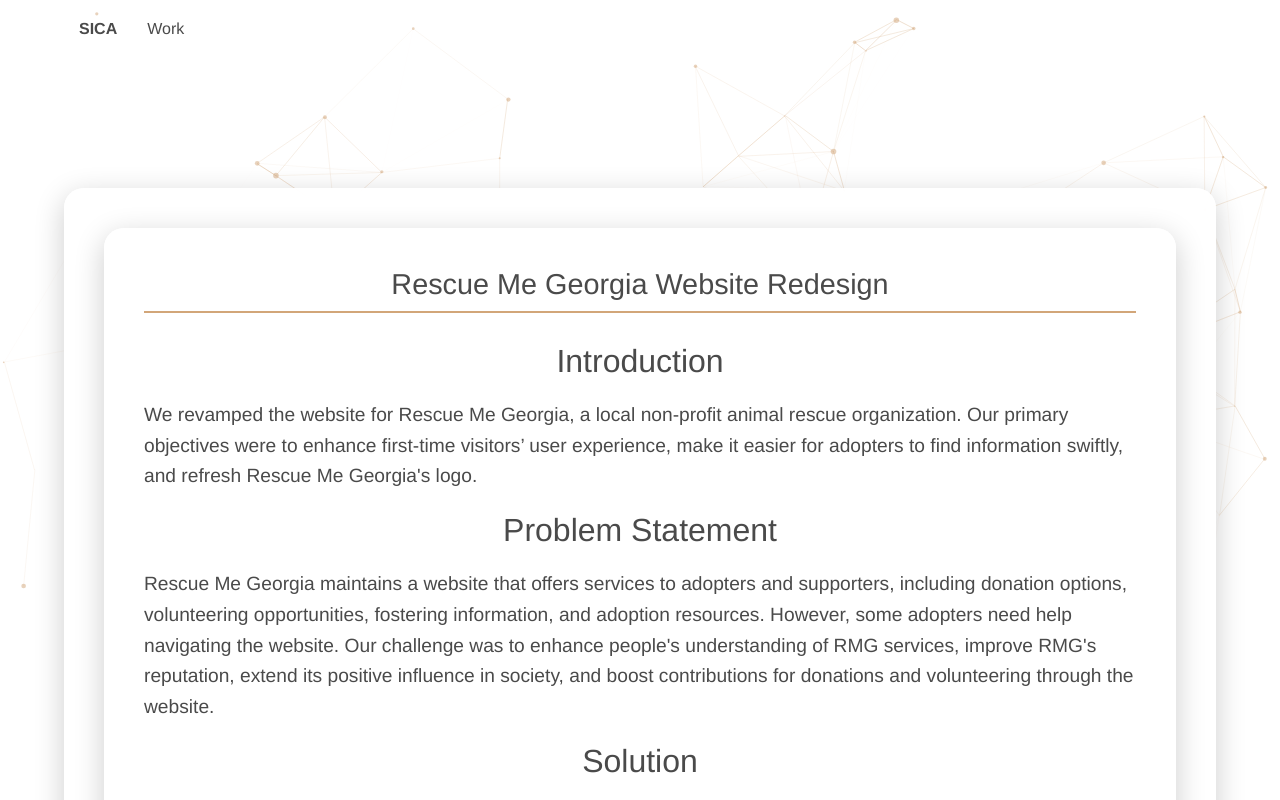
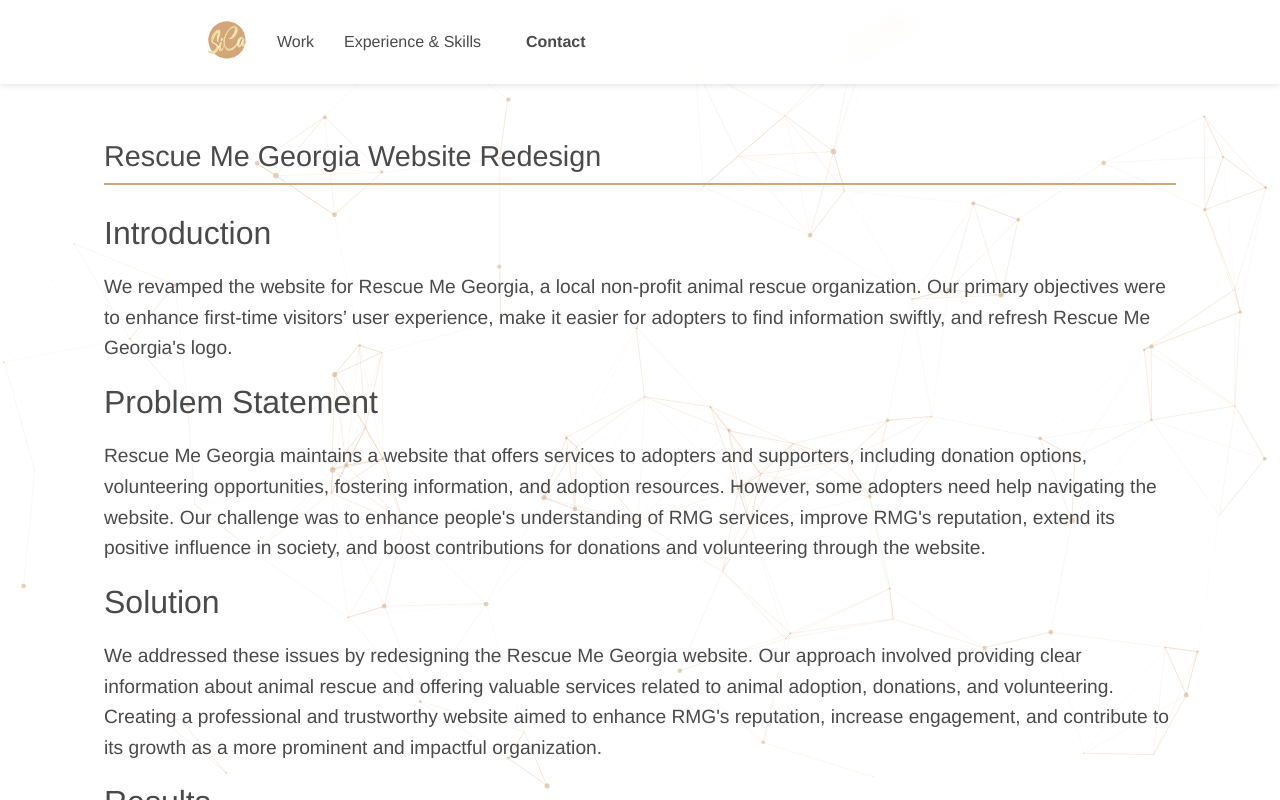
Before and after one commit to jessicaliu42/SicaPortfolio, a plain HTML site: page caseStudy.html in a window 1280 px wide. Drawn offline with nearby package versions, Linux system fonts and the light colour scheme; a web font is replaced by a local one.

Commit message:
update css

```diff
--- a/caseStudy.html
+++ b/caseStudy.html
@@ -21,6 +21,14 @@
             transition: background 0.5s ease;
             overflow: auto;
         }
+        /* Morandi Color Palette */
+        :root {
+            --morandi-dark-gray: #4a4a4a;
+            --morandi-gold: #d2a679;
+            --morandi-darker-gold: #b8905f;
+            --morandi-light-gray: #ece2d0;
+            --morandi-mid-gray: #cfc8bc;
+        }
         #particles-js {
             position: fixed;
             width: 100%;
@@ -30,41 +38,44 @@
             z-index: -1;
         }
         .nav-bar {
-            width: 90%;
-            max-width: 1200px;
-            margin: 20px auto;
+            width: 100%;
+            padding: 20px 15%;
             display: flex;
             justify-content: flex-start;
             align-items: center;
             z-index: 1000;
+            box-shadow: 0 2px 5px rgba(0, 0, 0, 0.1);
+            position: fixed;
+            background: rgba(255, 255, 255, 0.5);
+            backdrop-filter: blur(10px);
         }
         .nav-bar a {
             margin-left: 15px;
             font-weight: 700;
-            color: #4a4a4a; /* Morandi dark gray */
+            color: var(--morandi-dark-gray);
             text-decoration: none;
             transition: color 0.3s ease;
         }
+        .nav-bar img {
+            width: 40px;
+            height: 40px;
+        }
         .nav-bar span {
             cursor: pointer;
-            margin-left: 30px; /* Increased space between SICA and Work */
+            margin-left: 30px; /* Increased space between SICA and Home */
             font-weight: 500;
-            color: #4a4a4a; /* Morandi dark gray */
+            color: var(--morandi-dark-gray);
             transition: color 0.3s ease;
         }
-        .nav-bar a:hover, .nav-bar span:hover {
-            color: #d2a679; /* Morandi gold */
+        .nav-bar a:hover, .nav-bar span:hover, .nav-bar .active-text {
+            color: var(--morandi-gold);
         }
         .container {
             width: 90%;
             max-width: 1200px;
-            margin: 150px auto 50px auto;
+            margin: 100px auto 50px auto;
             padding: 40px;
             border-radius: 20px;
-            background: rgba(255, 255, 255, 0.9);
-            box-shadow: 0 8px 30px rgba(0, 0, 0, 0.2);
-            backdrop-filter: blur(10px);
-            transition: transform 0.3s ease, box-shadow 0.3s ease;
         }
         .card {
             padding: 40px;
@@ -80,8 +91,8 @@
             box-shadow: 0 12px 40px rgba(0, 0, 0, 0.2);
         }
         h1, h2, h3 {
-            color: #4a4a4a; /* Morandi dark gray */
-            text-align: center;
+            color: var(--morandi-dark-gray);
+            text-align: left;
             margin-bottom: 20px;
         }
         h1 {
@@ -97,14 +108,14 @@
             font-weight: 500;
         }
         .section-title {
-            border-bottom: 2px solid #d2a679; /* Morandi gold */
+            border-bottom: 2px solid var(--morandi-gold);
             padding-bottom: 10px;
             margin-bottom: 30px;
             font-size: 1.8em;
             font-weight: 500;
         }
         p {
-            color: #4a4a4a; /* Morandi dark gray */
+            color: var(--morandi-dark-gray);
             margin-bottom: 20px;
             font-size: 1.2em;
             font-weight: 300;
@@ -131,13 +142,13 @@
             padding: 20px;
             font-size: 1.3em;
             font-weight: bold;
-            background: linear-gradient(to right, #d2a679, #b8905f); /* Gradient for headers */
+            background: linear-gradient(to right, var(--morandi-gold), var(--morandi-darker-gold));
             color: white;
             border-radius: 10px;
             transition: background-color 0.3s ease;
         }
         .accordion-header:hover {
-            background: linear-gradient(to right, #b8905f, #d2a679); /* Darker gradient on hover */
+            background: linear-gradient(to right, var(--morandi-darker-gold), var(--morandi-gold));
         }
         .accordion-content {
             display: none;
@@ -157,11 +168,13 @@
 <body>
     <div id="particles-js"></div>
     <div class="nav-bar">
-        <a href="#home">SICA</a>
-        <span class="nav-link" onclick="scrollToSection('case-study')">Work</span>
+        <a href="index.html"><img src="/sica.png"></a>
+        <span class="nav-link" onclick="currentSlide(0)">Work</span>
+        <span class="nav-link" onclick="currentSlide(1)">Experience & Skills</span>
+        <span class="nav-link"><a href="mailto:63280ster@gmail.com" target="_blank">Contact</a></span>
     </div>
     <div class="container" id="case-study">
-        <div class="card">
+        <div>
             <h1 class="section-title">Rescue Me Georgia Website Redesign</h1>
             <h2>Introduction</h2>
             <p>We revamped the website for Rescue Me Georgia, a local non-profit animal rescue organization. Our primary objectives were to enhance first-time visitors’ user experience, make it easier for adopters to find information swiftly, and refresh Rescue Me Georgia's logo.</p>
@@ -235,7 +248,7 @@
                     },
                     "move": {
                         "enable": true,
-                        "speed": 3, /* Slower speed for particles */
+                        "speed": 3,
                         "direction": "none",
                         "random": false,
                         "straight": false,
```
Also changed, not shown: index.html (+2 -2 lines).
